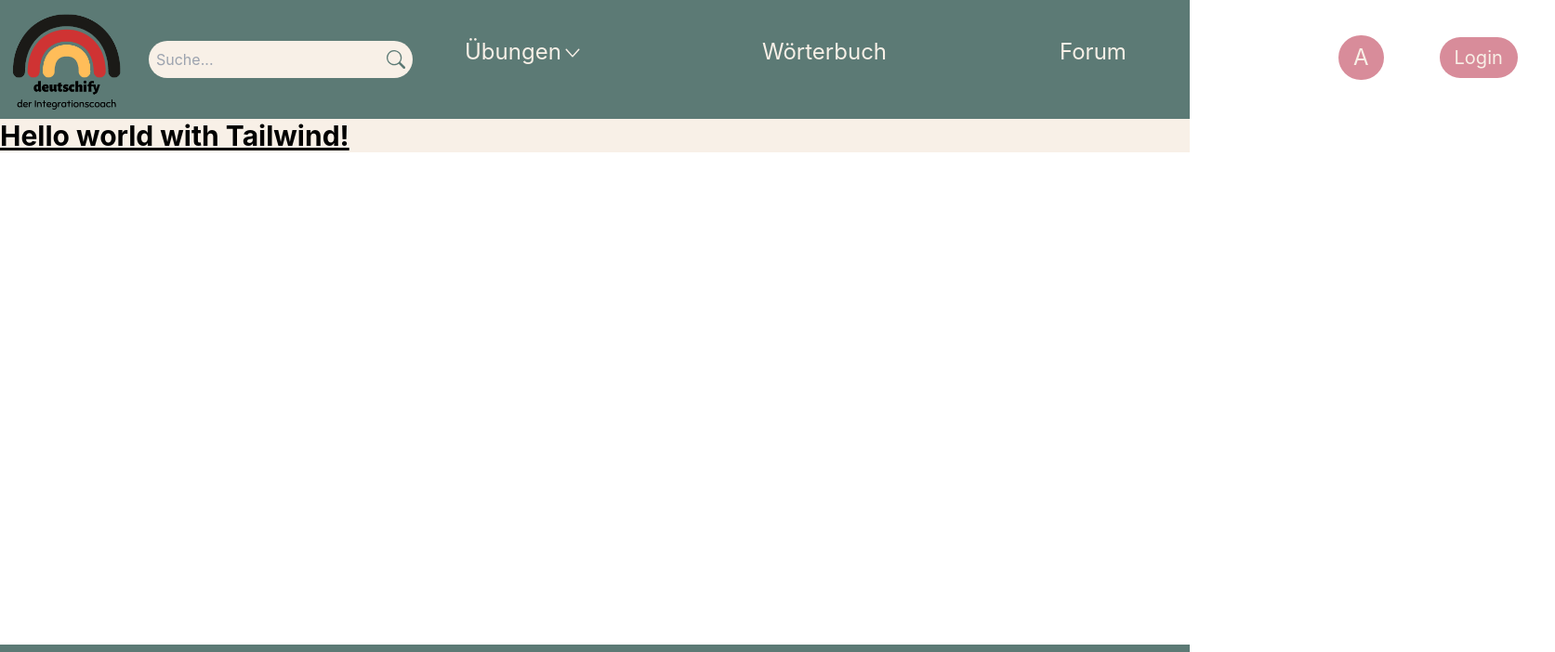
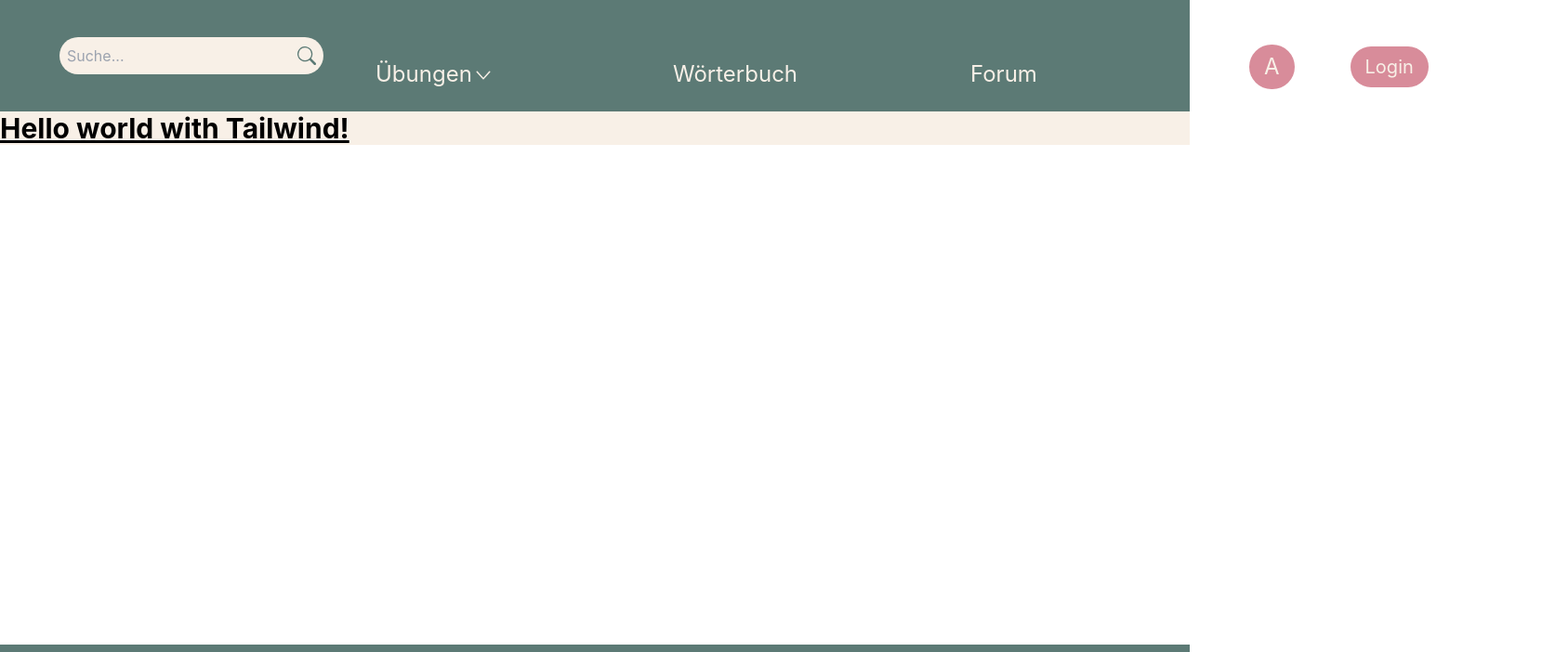
Before and after one commit to deutschify/deutschify, a React (Vite) app: page / in a window 1280 px wide. Shown: the top 702 px of the page at 93% size, 1673 px wide, since content can reach past the window. Built offline with nearby package versions, Linux system fonts and the light colour scheme; the HTML template or start-up script is replaced by a standard one.

Commit message:
Bugs fixed in Header and Footer (#12)
* Bugs fixed in Header and Footer

* bugs fixed

```diff
--- a/src/App.jsx
+++ b/src/App.jsx
@@ -16,6 +16,9 @@ import Forum from "./components/Forum";
 import PageRegister from "./Pages/PageRegister";
 import Login from "./Pages/PageLogin";
 import PageNotFound from "./components/PageNotFound";
+import A1 from "./components/A1"
+import A2 from "./components/A2"
+import B1 from "./components/B1"
 function App() {
 
     return (
@@ -26,6 +29,9 @@ function App() {
                 <Route path="/home" element={<Homepage />} />
                 <Route path="/dictionary" element={<Dictionary />} />
                 <Route path="/language-levels" element={<LanguageLevels />} />
+                <Route path="/a1" element={<A1 />} />
+                <Route path="/a2" element={<A2 />} />
+                <Route path="/b1" element={<B1 />} />
                 <Route
                     path="/einbuergerungstest/*"
                     element={<Einbuergerungstest />}
--- a/src/components/header/Header.jsx
+++ b/src/components/header/Header.jsx
@@ -1,19 +1,24 @@
 import React from "react";
 import SearchBar from "./SearchBar";
 import NavBar from "./Navbar";
+import { Route, Routes, NavLink } from "react-router-dom";
+import Homepage from "../Homepage"
 
 const Header = () => {
     return (
         <div className="w-full bg-palette-80 text-palette-50 flex">
-            <img
-                src="./images/deutschify.png"
-                className="w-36 p-2 "
 
-                alt=""
-            />
+
+            <NavLink
+                className="text-palette-50 m-2 p-2"
+                to="/"
+                element={<Homepage />}
+            >
+               <img src="./images/deutschify.png" className="w-36 p-2 " alt="" />
+            </NavLink>
+
             <SearchBar />
             <NavBar />
-
         </div>
     );
 };
--- a/src/components/header/Navbar.jsx
+++ b/src/components/header/Navbar.jsx
@@ -8,6 +8,7 @@ import Dictionary from "../Dictionary";
 import Forum from "../Forum";
 import { BiMenu } from "react-icons/bi";
 import { BiX } from "react-icons/bi";
+import { Route, Routes, NavLink } from "react-router-dom";
 
 const NavBar = () => {
     const [showNav, setShowNav] = useState(false);
@@ -35,60 +36,60 @@ const NavBar = () => {
                                     trigger={["click", "hover"]}
                                     title="Übungen"
                                 >
-                                    <div className="flex bg-palette-70 text-palette-80 w-60">
+                                    <div className="bg-palette-70 text-palette-80 w-60">
                                         <Nav.Menu
-                                            className="relative"
+                                            className="text-center"
                                             title="Sprachniveau"
                                         >
-                                            <div className="absolute w-60 left-20 text-center">
-                                                <Nav.Item
+                                            <div className="flex flex-col w-60 absolute left-60 text-center">
+                                                <NavLink
                                                     className="bg-palette-60/75 text-palette-80"
                                                     to="/A1"
                                                     element={<A1 />}
                                                 >
                                                     A1
-                                                </Nav.Item>
-                                                <Nav.Item
+                                                </NavLink>
+                                                <NavLink
                                                     className="bg-palette-60/75 text-palette-80"
                                                     to="/A2"
                                                     element={<A2 />}
                                                 >
                                                     A2
-                                                </Nav.Item>
-                                                <Nav.Item
+                                                </NavLink>
+                                                <NavLink
                                                     className="bg-palette-60/75 text-palette-80"
                                                     to="/B1"
                                                     element={<B1 />}
                                                 >
                                                     B1
-                                                </Nav.Item>
+                                                </NavLink>
                                             </div>
                                         </Nav.Menu>
                                     </div>
-                                    <Nav.Item
+                                    <NavLink
                                         className="flex bg-palette-70 text-palette-80 w-60"
                                         to="/einbuergerungstest"
                                         element={<Einbuergerungstest />}
                                     >
                                         Leben in Deutschland
-                                    </Nav.Item>
+                                    </NavLink>
                                 </Nav.Menu>
                             </div>
                             <div className="">
-                                <Nav.Item
+                                <NavLink
                                     className="flex justify-center p-10"
                                     to="/dictionary"
                                     element={<Dictionary />}
                                 >
                                     Wörterbuch
-                                </Nav.Item>
-                                <Nav.Item
+                                </NavLink>
+                                <NavLink
                                     className="flex justify-center"
                                     to="/forum"
                                     element={<Forum />}
                                 >
                                     Forum
-                                </Nav.Item>
+                                </NavLink>
                             </div>
                         </div>
                     </Nav>
@@ -105,68 +106,75 @@ const NavBar = () => {
                 </div>
             </div>
 
+            {/* desktop Version */}
+
             <div className="hidden md:block">
                 <Nav className=" w-full h-24">
-                        <div className="flex">
-                            <div className="p-10 w-80">
+                    <div className="flex h-24 mt-6">
+                        <div className="p-10 w-80 relative">
                             <Nav.Menu
                                 className="text-2xl"
                                 trigger={["click", "hover"]}
                                 title="Übungen"
-                                >
-                                    <div className="flex bg-palette-70 text-palette-80">
+                            >  <div className="bg-palette-70 w-80">
+                                <div className=" text-palette-80">
                                     <Nav.Menu
-                                            className="relative"
+                                        className="text-center"
                                         title="Sprachniveau"
                                     >
-                                            <div className="absolute w-40 left-20 text-center">
-                                                <Nav.Item
+                                        <div className="flex flex-col w-40 absolute left-80">
+                                            <NavLink
                                                 className="bg-palette-60/75 text-palette-80"
                                                 to="/A1"
                                                 element={<A1 />}
                                             >
                                                 A1
-                                                </Nav.Item>
-                                                <Nav.Item
+                                            </NavLink>
+                                            <NavLink
                                                 className="bg-palette-60/75 text-palette-80"
                                                 to="/A2"
                                                 element={<A2 />}
                                             >
                                                 A2
-                                                </Nav.Item>
-                                                <Nav.Item
+                                            </NavLink>
+                                            <NavLink
                                                 className="bg-palette-60/75 text-palette-80"
                                                 to="/B1"
                                                 element={<B1 />}
                                             >
                                                 B1
-                                                </Nav.Item>
+                                            </NavLink>
                                         </div>
                                     </Nav.Menu>
                                 </div>
-                                    <Nav.Item
-                                        className="bg-palette-70 text-palette-80"
+
+                                    {" "}
+                                    <NavLink
+                                        className="bg-palette-70 text-palette-80 flex justify-center"
                                         to="/einbuergerungstest"
                                         element={<Einbuergerungstest />}
                                     >
                                         Leben in Deutschland
-                                    </Nav.Item>
+                                    </NavLink>
+                                </div>
                             </Nav.Menu>
                         </div>
-                            <Nav.Item
+                        <NavLink
                             className="p-10 w-80 text-2xl"
                             to="/dictionary"
                             element={<Dictionary />}
                         >
                             Wörterbuch
-                            </Nav.Item>
-                            <Nav.Item
+                        </NavLink>
+
+                        <NavLink
                             className="p-10 text-2xl w-80"
                             to="/forum"
                             element={<Forum />}
                         >
                             Forum
-                            </Nav.Item>
+                        </NavLink>
+
                         <div className="flex items-center m-5">
                             <div className="bg-palette-10 p-4 text-2xl py-2 rounded-full">
                                 A
@@ -181,7 +189,6 @@ const NavBar = () => {
                 </Nav>
             </div>
         </div>
-
     );
 };
 
```
Also changed, not shown: src/components/footer/Footer.jsx (+8 -1 lines). Lines whose indentation alone changed are shown as unchanged.
